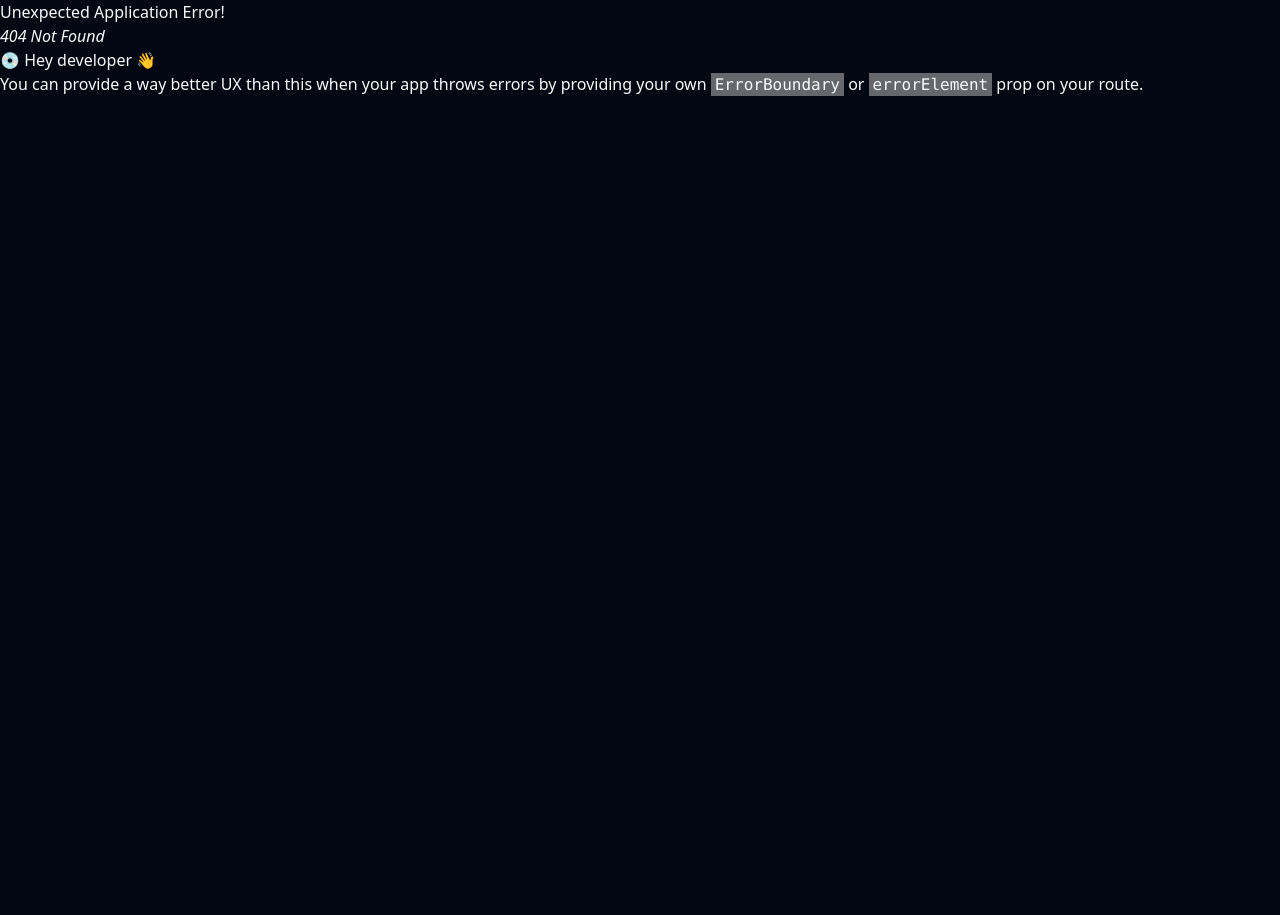
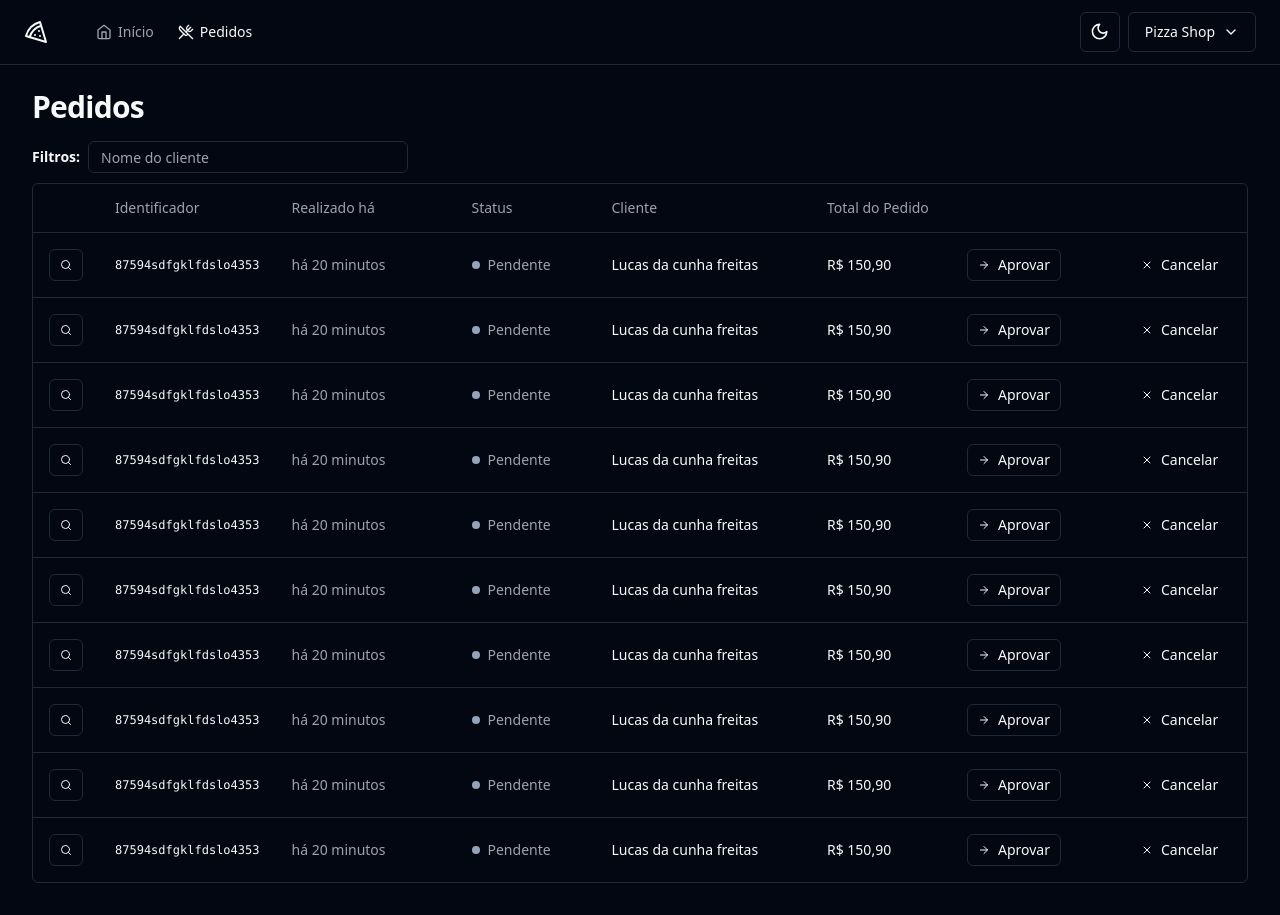
Before and after one commit to LucasDev9645/Projeto_Pizza_Shop, a React (Vite) app: page /orders in a window 1280 px wide. Before the commit this address had no page. Before the commit the page ends 800 px from the top, so only its background shows below. Built offline with nearby package versions, Linux system fonts and the light colour scheme.

Commit message:
Order listing page.

```diff
--- a/index.html
+++ b/index.html
@@ -1,9 +1,9 @@
 <!doctype html>
-<html lang="en">
+<html lang="pt-BR">
 
 <head>
   <meta charset="UTF-8" />
-  <link rel="icon" type="image/svg+xml" href="/vite.svg" />
+  <link rel="icon" type="image/svg+xml" href="/public/pizza.png" />
   <meta name="viewport" content="width=device-width, initial-scale=1.0" />
   <title>Pizza Shop</title>
 </head>
--- a/src/components/ui/button.tsx
+++ b/src/components/ui/button.tsx
@@ -1,8 +1,8 @@
-import * as React from "react"
-import { Slot } from "@radix-ui/react-slot"
-import { cva, type VariantProps } from "class-variance-authority"
+import * as React from "react";
+import { Slot } from "@radix-ui/react-slot";
+import { cva, type VariantProps } from "class-variance-authority";
 
-import { cn } from "@/lib/utils"
+import { cn } from "@/lib/utils";
 
 const buttonVariants = cva(
   "inline-flex items-center justify-center whitespace-nowrap rounded-md text-sm font-medium ring-offset-background transition-colors focus-visible:outline-none focus-visible:ring-2 focus-visible:ring-ring focus-visible:ring-offset-2 disabled:pointer-events-none disabled:opacity-50",
@@ -22,6 +22,7 @@
       size: {
         default: "h-10 px-4 py-2",
         sm: "h-9 rounded-md px-3",
+        xs: "h-8 px-2.5",
         lg: "h-11 rounded-md px-8",
         icon: "h-10 w-10",
       },
@@ -30,27 +31,27 @@
       variant: "default",
       size: "default",
     },
-  }
-)
+  },
+);
 
 export interface ButtonProps
   extends React.ButtonHTMLAttributes<HTMLButtonElement>,
     VariantProps<typeof buttonVariants> {
-  asChild?: boolean
+  asChild?: boolean;
 }
 
 const Button = React.forwardRef<HTMLButtonElement, ButtonProps>(
   ({ className, variant, size, asChild = false, ...props }, ref) => {
-    const Comp = asChild ? Slot : "button"
+    const Comp = asChild ? Slot : "button";
     return (
       <Comp
         className={cn(buttonVariants({ variant, size, className }))}
         ref={ref}
         {...props}
       />
-    )
-  }
-)
-Button.displayName = "Button"
+    );
+  },
+);
+Button.displayName = "Button";
 
-export { Button, buttonVariants }
+export { Button, buttonVariants };
--- /dev/null
+++ b/src/components/ui/table.tsx
@@ -0,0 +1,117 @@
+import * as React from "react"
+
+import { cn } from "@/lib/utils"
+
+const Table = React.forwardRef<
+  HTMLTableElement,
+  React.HTMLAttributes<HTMLTableElement>
+>(({ className, ...props }, ref) => (
+  <div className="relative w-full overflow-auto">
+    <table
+      ref={ref}
+      className={cn("w-full caption-bottom text-sm", className)}
+      {...props}
+    />
+  </div>
+))
+Table.displayName = "Table"
+
+const TableHeader = React.forwardRef<
+  HTMLTableSectionElement,
+  React.HTMLAttributes<HTMLTableSectionElement>
+>(({ className, ...props }, ref) => (
+  <thead ref={ref} className={cn("[&_tr]:border-b", className)} {...props} />
+))
+TableHeader.displayName = "TableHeader"
+
+const TableBody = React.forwardRef<
+  HTMLTableSectionElement,
+  React.HTMLAttributes<HTMLTableSectionElement>
+>(({ className, ...props }, ref) => (
+  <tbody
+    ref={ref}
+    className={cn("[&_tr:last-child]:border-0", className)}
+    {...props}
+  />
+))
+TableBody.displayName = "TableBody"
+
+const TableFooter = React.forwardRef<
+  HTMLTableSectionElement,
+  React.HTMLAttributes<HTMLTableSectionElement>
+>(({ className, ...props }, ref) => (
+  <tfoot
+    ref={ref}
+    className={cn(
+      "border-t bg-muted/50 font-medium [&>tr]:last:border-b-0",
+      className
+    )}
+    {...props}
+  />
+))
+TableFooter.displayName = "TableFooter"
+
+const TableRow = React.forwardRef<
+  HTMLTableRowElement,
+  React.HTMLAttributes<HTMLTableRowElement>
+>(({ className, ...props }, ref) => (
+  <tr
+    ref={ref}
+    className={cn(
+      "border-b transition-colors hover:bg-muted/50 data-[state=selected]:bg-muted",
+      className
+    )}
+    {...props}
+  />
+))
+TableRow.displayName = "TableRow"
+
+const TableHead = React.forwardRef<
+  HTMLTableCellElement,
+  React.ThHTMLAttributes<HTMLTableCellElement>
+>(({ className, ...props }, ref) => (
+  <th
+    ref={ref}
+    className={cn(
+      "h-12 px-4 text-left align-middle font-medium text-muted-foreground [&:has([role=checkbox])]:pr-0",
+      className
+    )}
+    {...props}
+  />
+))
+TableHead.displayName = "TableHead"
+
+const TableCell = React.forwardRef<
+  HTMLTableCellElement,
+  React.TdHTMLAttributes<HTMLTableCellElement>
+>(({ className, ...props }, ref) => (
+  <td
+    ref={ref}
+    className={cn("p-4 align-middle [&:has([role=checkbox])]:pr-0", className)}
+    {...props}
+  />
+))
+TableCell.displayName = "TableCell"
+
+const TableCaption = React.forwardRef<
+  HTMLTableCaptionElement,
+  React.HTMLAttributes<HTMLTableCaptionElement>
+>(({ className, ...props }, ref) => (
+  <caption
+    ref={ref}
+    className={cn("mt-4 text-sm text-muted-foreground", className)}
+    {...props}
+  />
+))
+TableCaption.displayName = "TableCaption"
+
+export {
+  Table,
+  TableHeader,
+  TableBody,
+  TableFooter,
+  TableHead,
+  TableRow,
+  TableCell,
+  TableCaption,
+}
--- /dev/null
+++ b/src/pages/app/orders/orders.tsx
@@ -0,0 +1,88 @@
+import { Helmet } from "react-helmet-async";
+
+import { Input } from "@/components/ui/input";
+import {
+  Table,
+  TableBody,
+  TableCell,
+  TableHead,
+  TableHeader,
+  TableRow,
+} from "@/components/ui/table";
+import { Button } from "@/components/ui/button";
+import { ArrowRight, Search, X } from "lucide-react";
+
+export function Orders() {
+  return (
+    <>
+      <Helmet title="Pedidos" />
+      <div className="flex flex-col gap-4">
+        <h1 className="text-3xl font-bold tracking-tight">Pedidos</h1>
+      </div>
+      <div className="space-y-2.5">
+        <form className="flex items-center gap-2">
+          <span className="text-sm font-semibold">Filtros:</span>
+          <Input placeholder="Nome do cliente" className="h-8 w-[320px]" />
+        </form>
+        <div className="rounded-md border">
+          <Table>
+            <TableHeader>
+              <TableRow>
+                <TableHead className="w-[64px]"></TableHead>
+                <TableHead className="w-[140px]">Identificador</TableHead>
+                <TableHead className="w-[180px]">Realizado há</TableHead>
+                <TableHead className="w-[140px]">Status</TableHead>
+                <TableHead>Cliente</TableHead>
+                <TableHead className="w-[140px]">Total do Pedido</TableHead>
+                <TableHead className="w-[164px]"></TableHead>
+                <TableHead className="w-[132px]"></TableHead>
+              </TableRow>
+            </TableHeader>
+            <TableBody>
+              {Array.from({ length: 10 }).map((_, i) => (
+                <TableRow key={i}>
+                  <TableCell>
+                    <Button variant="outline" size="xs">
+                      <Search className="h-3 w-3" />
+                      <span className="sr-only">Detalhes do pedido</span>
+                    </Button>
+                  </TableCell>
+                  <TableCell className="font-mono text-xs font-medium">
+                    87594sdfgklfdslo4353
+                  </TableCell>
+                  <TableCell className="text-muted-foreground">
+                    há 20 minutos
+                  </TableCell>
+                  <TableCell>
+                    <div className="flex items-center gap-2">
+                      <span className="h-2 w-2 rounded-full bg-slate-400" />
+                      <span className="font-medium text-muted-foreground">
+                        Pendente
+                      </span>
+                    </div>
+                  </TableCell>
+                  <TableCell className="font-medium">
+                    Lucas da cunha freitas
+                  </TableCell>
+                  <TableCell className="font-medium">R$ 150,90</TableCell>
+                  <TableCell>
+                    <Button variant="outline" size="xs">
+                      <ArrowRight className="mr-2 h-3 w-3" />
+                      Aprovar
+                    </Button>
+                  </TableCell>
+                  <TableCell>
+                    <Button variant="ghost" size="xs">
+                      <X className="mr-2 h-3 w-3" />
+                      Cancelar
+                    </Button>
+                  </TableCell>
+                </TableRow>
+              ))}
+            </TableBody>
+          </Table>
+        </div>
+      </div>
+    </>
+  );
+}
--- a/src/routes.tsx
+++ b/src/routes.tsx
@@ -5,6 +5,7 @@
 import { SignUp } from "./pages/auth/sign-up";
 import { AppLayout } from "./pages/_layouts/app";
 import { AuthLayout } from "./pages/_layouts/auth";
+import { Orders } from "./pages/app/orders/orders";
 
 export const router = createBrowserRouter([
   {
@@ -15,6 +16,10 @@
       {
         path: "/",
         element: <Dashboard />,
+      },
+      {
+        path: "/orders",
+        element: <Orders />,
       },
     ],
   },
```
Also changed, not shown: public/pizza.png (added).
